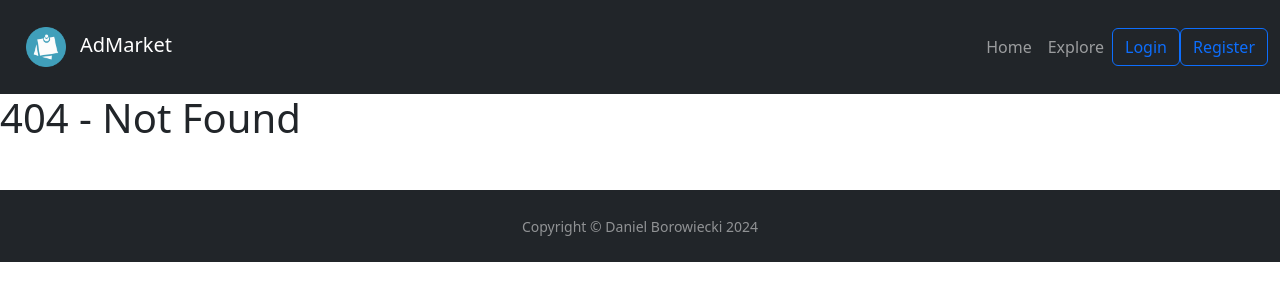
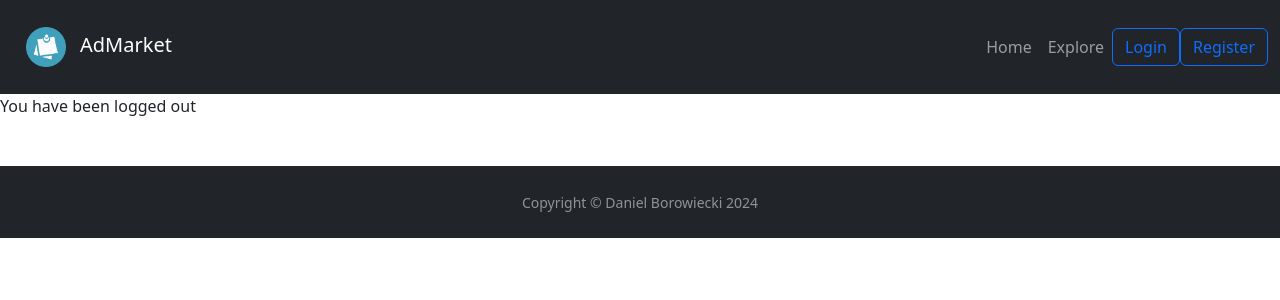
Before and after one commit to DanielTheEntomologist/Full-Advertisement-App, a React (Vite) app in the folder client/: page /logout in a window 1280 px wide. Before the commit this address had no page. Shown: the top 300 px of the page. Built offline with nearby package versions, Linux system fonts and the light colour scheme.

Commit message:
Client: Add Logout page

```diff
--- a/client/src/App.jsx
+++ b/client/src/App.jsx
@@ -3,6 +3,7 @@ import { Route, Routes } from "react-router-dom";
 import MainLayout from "./components/layout/MainLayout/MainLayout.jsx";
 import ExplorePage from "./components/pages/Explore/ExplorePage.jsx";
 import LoginPage from "./components/pages/LoginPage/LoginPage.jsx";
+import LogoutPage from "./components/pages/LogoutPage/LogoutPage.jsx";
 
 function App() {
   return (
@@ -16,6 +17,7 @@ function App() {
           path="/register"
           element={<LoginPage entryPoint={"register"} />}
         />
+        <Route path="/logout" element={<LogoutPage />} />
         <Route path="/*" element={<h1>404 - Not Found</h1>} />
       </Routes>
     </MainLayout>
--- /dev/null
+++ b/client/src/components/pages/LogoutPage/LogoutPage.jsx
@@ -0,0 +1,26 @@
+import React, { useEffect } from "react";
+import { useSelector, useDispatch } from "react-redux";
+import { logout, pendingAction, loginStatus } from "/src/redux/auth";
+import { Button } from "reactstrap";
+
+const LogoutPage = () => {
+  const dispatch = useDispatch();
+  const action = useSelector(pendingAction);
+  const status = useSelector(loginStatus);
+
+  if (action === null && status === "authorized") {
+    return <Button onClick={() => dispatch(logout())}>Confirm Logout</Button>;
+  }
+
+  if (action === "logout" && status === "authorized") {
+    return <div>Logging You out...</div>;
+  }
+
+  if (action === null && status === "unauthorized") {
+    return <div>You have been logged out</div>;
+  }
+
+  return null;
+};
+
+export default LogoutPage;
```
